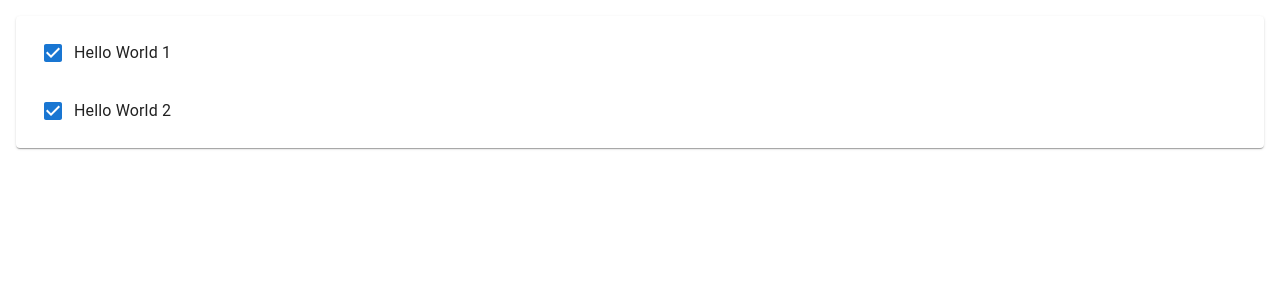
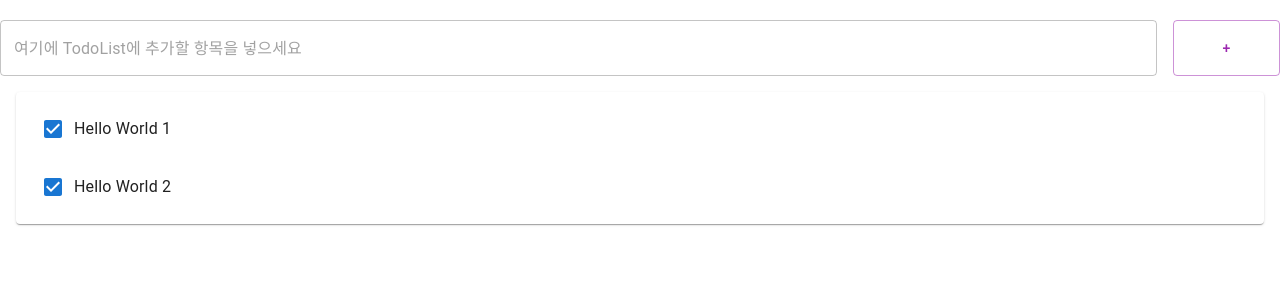
Before and after one commit to kwYoohae-Study-book/React-Spring-Jwt, a React (Create React App) app in the folder frontend/: page / in a window 1280 px wide. Shown: the top 300 px of the page. Built offline with nearby package versions, Linux system fonts and the light colour scheme.

Commit message:
feat: TodoList AddItem 기능 구현

```diff
--- /dev/null
+++ b/frontend/src/AddTodo.js
@@ -0,0 +1,40 @@
+import React, {useState} from "react";
+import {Button, Grid, TextField} from "@mui/material";
+
+const AddTodo = (props) => {
+    const [item, setItem] = useState({title: ""});
+    const addItem = props.addItem;
+
+    const onInputChange = (e) => {
+        setItem({title: e.target.value});
+        console.log(item);
+    }
+
+    const onButtonClick = () => {
+        addItem(item);
+        setItem({title: ""});
+    }
+
+    const enterKeyEventHandler = (e) => {
+        if (e.key === 'Enter') {
+            onButtonClick();
+        }
+    }
+
+    return(
+        <Grid container style={{marginTop: 20}}>
+            <Grid xs={11} md={11} item style={{paddingRight: 16}}>
+                <TextField placeholder={"여기에 TodoList에 추가할 항목을 넣으세요"} fullWidth
+                onChange={onInputChange} value={item.title} onKeyPress={enterKeyEventHandler}/>
+            </Grid>
+            <Grid xs={1} md={1} item>
+                <Button fullWidth style={{height: '100%'}} color="secondary" variant="outlined"
+                 onClick={onButtonClick}>
+                    +
+                </Button>
+            </Grid>
+        </Grid>
+    )
+}
+
+export default AddTodo;
--- a/frontend/src/App.js
+++ b/frontend/src/App.js
@@ -2,6 +2,7 @@ import './App.css';
 import Todo from "./Todo";
 import {useState} from "react";
 import {List, Paper} from "@mui/material";
+import AddTodo from "./AddTodo";
 
 function App() {
     const [items, setItems] = useState([
@@ -17,6 +18,14 @@ function App() {
         },
     ]);
 
+    const addItem = (item) => {
+        item.id = "ID-" + items.length;
+        item.done = false;
+
+        setItems([...items,  item]);
+        console.log("items :". items);
+    }
+
     let todoItems = items.length > 0 && (
         <Paper style={{margin: 16}}>
             <List>
@@ -29,7 +38,8 @@ function App() {
 
     return (
         <div className="App">
-            {todoItems}
+            <AddTodo addItem={addItem}/>
+            <div className="TodoList">{todoItems}</div>
         </div>
     );
 }
```
Also changed, not shown: 1 other file (tests, documents, lock files or other folders).
